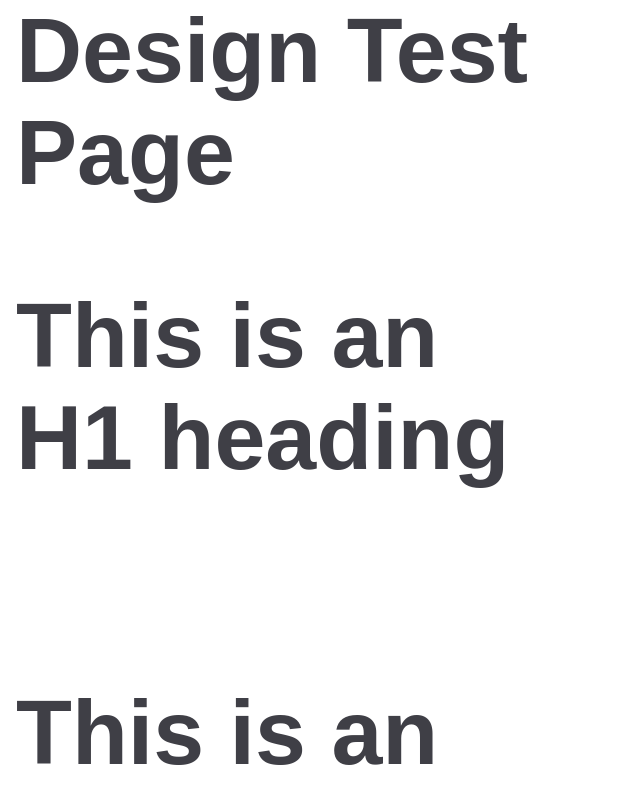
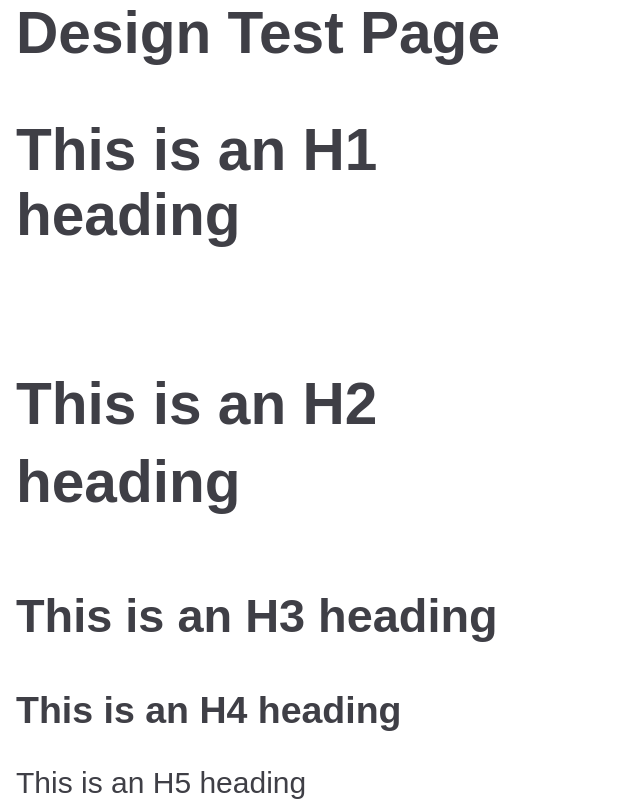
Before and after one commit to mariam-hm/webdesign-portfolio, a Next.js app: page / in a window 1280 px wide. Shown: the top 801 px of the page, without its empty margins (0-640 px from the left). Built offline with nearby package versions, Linux system fonts and the light colour scheme; a web font is replaced by a local one.

Commit message:
Reduced titles size

```diff
--- a/tailwind.config.ts
+++ b/tailwind.config.ts
@@ -42,17 +42,17 @@ const config: Config = {
             },
             h1: {
               fontFamily: theme("fontFamily.calistoga").join(", "),
-              fontSize: theme("fontSize.5xl"),
+              fontSize: theme("fontSize.3xl"),
               color: theme("colors.zinc.700"),
             },
             h2: {
               fontFamily: theme("fontFamily.calistoga").join(", "),
-              fontSize: theme("fontSize.5xl"),
+              fontSize: theme("fontSize.3xl"),
               color: theme("colors.zinc.700"),
             },
             h3: {
               fontFamily: theme("fontFamily.calistoga").join(", "),
-              fontSize: theme("fontSize.3xl"),
+              fontSize: theme("fontSize.2xl"),
               color: theme("colors.zinc.700"),
             },
             h4: {
@@ -62,6 +62,7 @@ const config: Config = {
             },
             h5: {
               fontFamily: theme("fontFamily.calistoga").join(", "),
+              fontSize: theme("fontSize.lg"),
               color: theme("colors.zinc.700"),
             },
             h6: {
```
